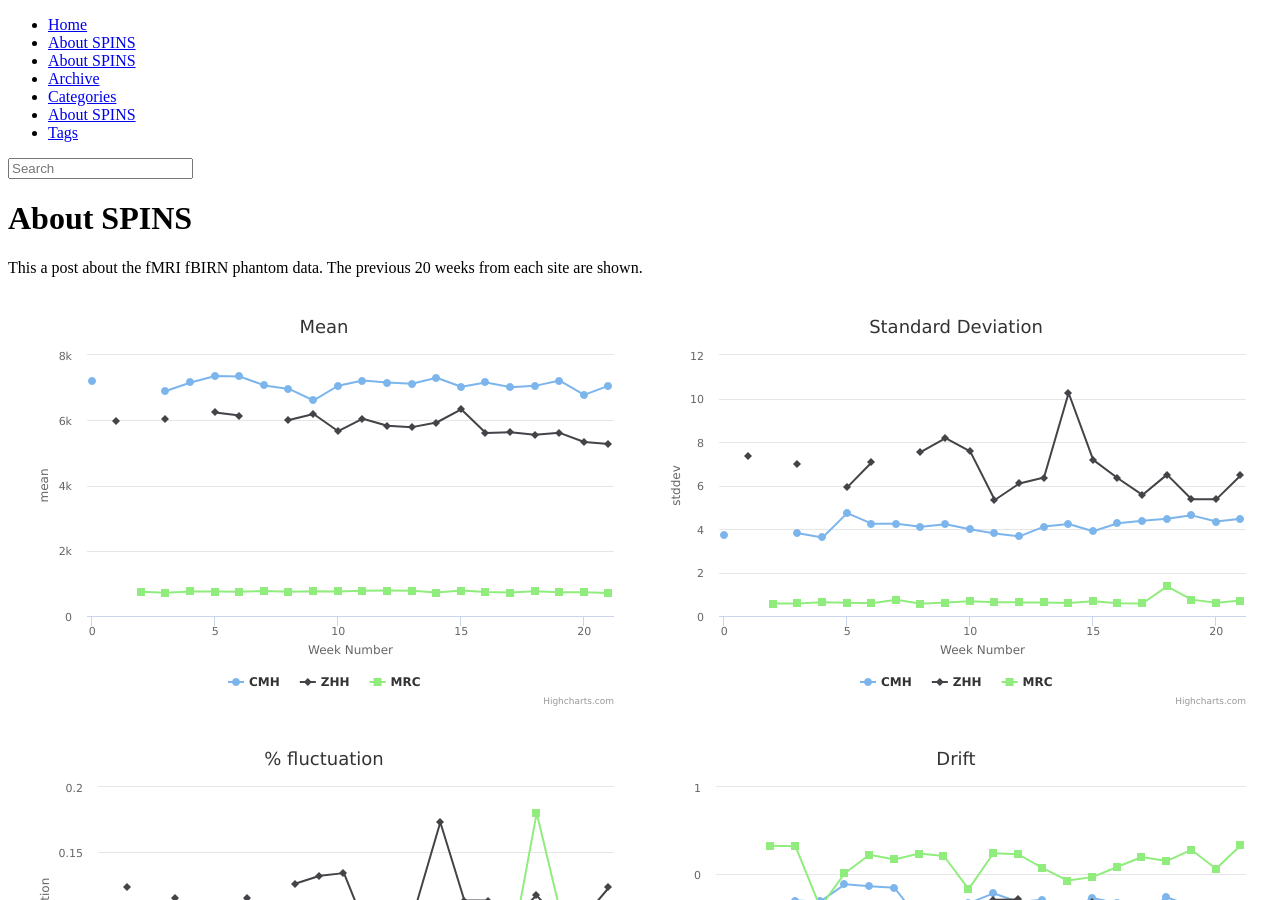
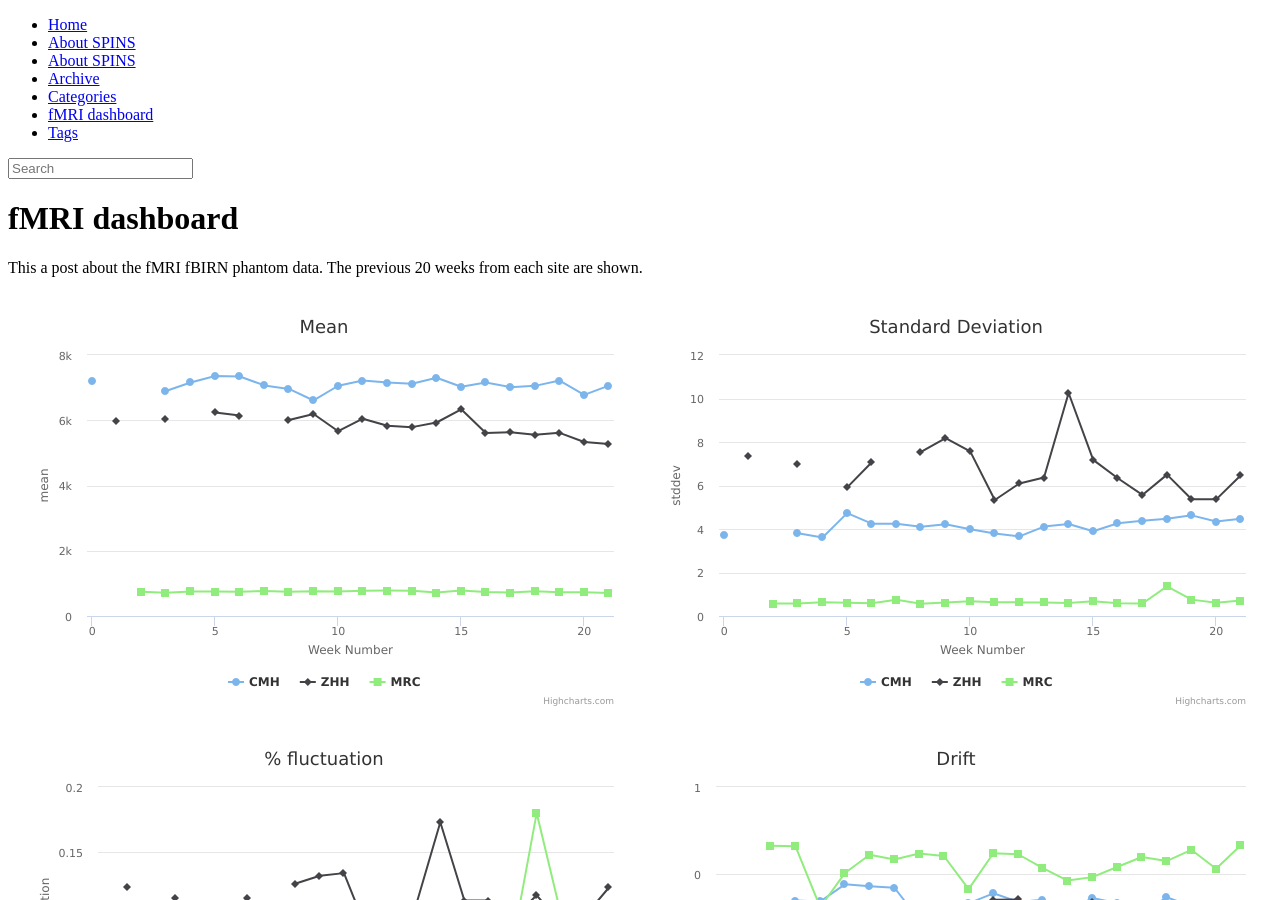
Before and after one commit to kochunov/spins, a Jekyll site: the page built from fmri.md, in a window 1280 px wide and 900 px high. Built offline with Jekyll 4.4.1, drawn with Linux system fonts in a browser that asks for light colours; nearby versions of some CDN libraries; library files that are not in the unit come from our copies; some of the changed text lies outside the part shown.

Commit message:
Added fmri about page

```diff
--- a/fmri.md
+++ b/fmri.md
@@ -1,7 +1,7 @@
 ---
 layout: about
-title: About SPINS
-header: About SPINS
+title: fMRI dashboard
+header: fMRI dashboard
 group: navigation
 ---
 
```
